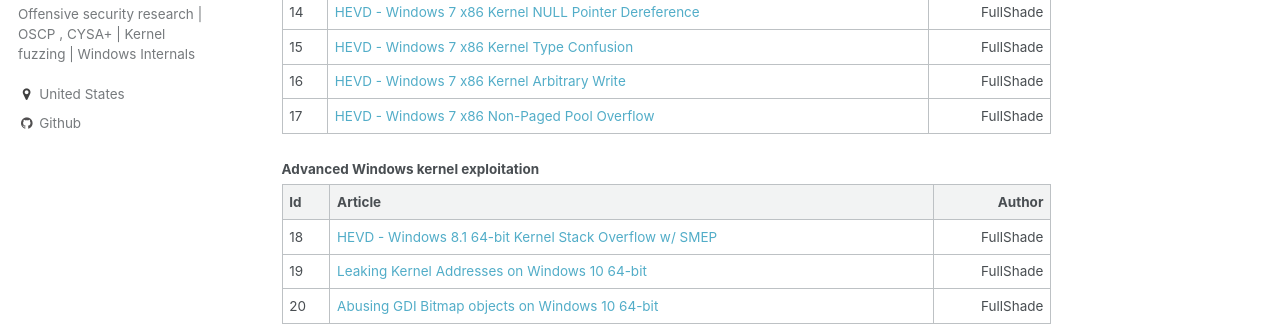
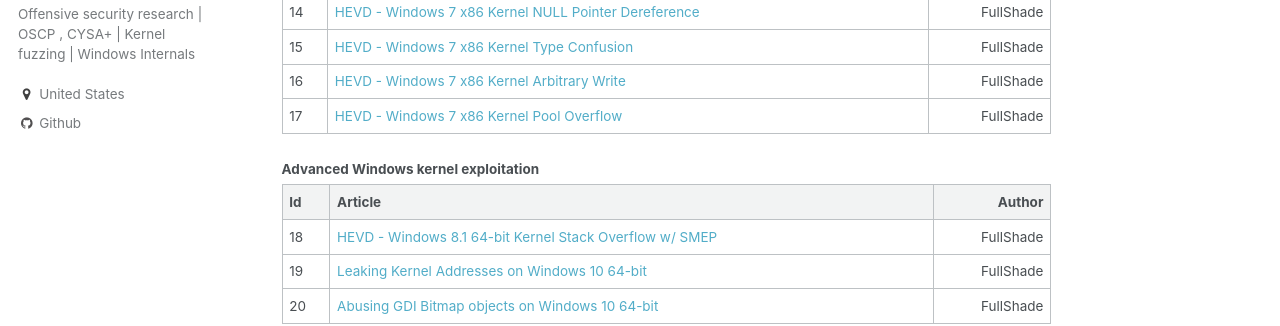
Before and after one commit to asdyxcyxc/FULLSHADE.github.io, a Jekyll site: the page built from _pages/windows-exploitation-pathway.md, in a window 1280 px wide and 900 px high, scrolled down 927 px. Shown: the part 184-510 px from the top of the window. Built offline with Jekyll 4.4.1, drawn with Linux system fonts in a browser that asks for light colours.

Commit message:
Update windows-exploitation-pathway.md

```diff
--- a/_pages/windows-exploitation-pathway.md
+++ b/_pages/windows-exploitation-pathway.md
@@ -41,7 +41,7 @@
 | 14 | [HEVD - Windows 7 x86 Kernel NULL Pointer Dereference](https://fullpwnops.com/HEVD_null-pointer/) | FullShade |
 | 15 | [HEVD - Windows 7 x86 Kernel Type Confusion](https://fullpwnops.com/HEVD-typeconfusion/) | FullShade |
 | 16 | [HEVD - Windows 7 x86 Kernel Arbitrary Write](https://fullpwnops.com/HEVD-arbitraryoverwrite/) | FullShade |
-| 17 | [HEVD - Windows 7 x86 Non-Paged Pool Overflow](https://fullpwnops.com/HEVD-pool-overflow/) | FullShade |
+| 17 | [HEVD - Windows 7 x86 Kernel Pool Overflow](https://fullpwnops.com/HEVD-pool-overflow/) | FullShade |
 
 #### Advanced Windows kernel exploitation
 
```
